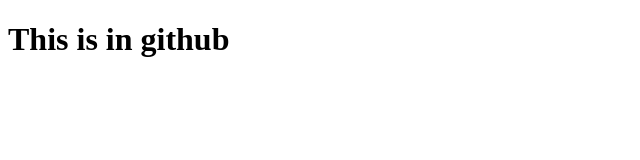
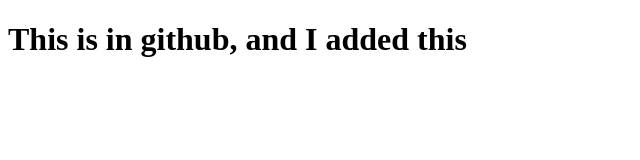
Before and after one commit to mjcleme/cs260F2023, a plain HTML site: page index.html in a window 1280 px wide. Shown: the whole page, without its empty margins (0-640 px from the left). Drawn offline with Linux system fonts and the light colour scheme.

Commit message:
Update index.html

```diff
--- a/index.html
+++ b/index.html
@@ -1,7 +1,7 @@
 <!DOCTYPE html>
 <body>
     <h1>
-        This is in github
+        This is in github, and I added this
     </h1>
 </body>
 </html>
```
